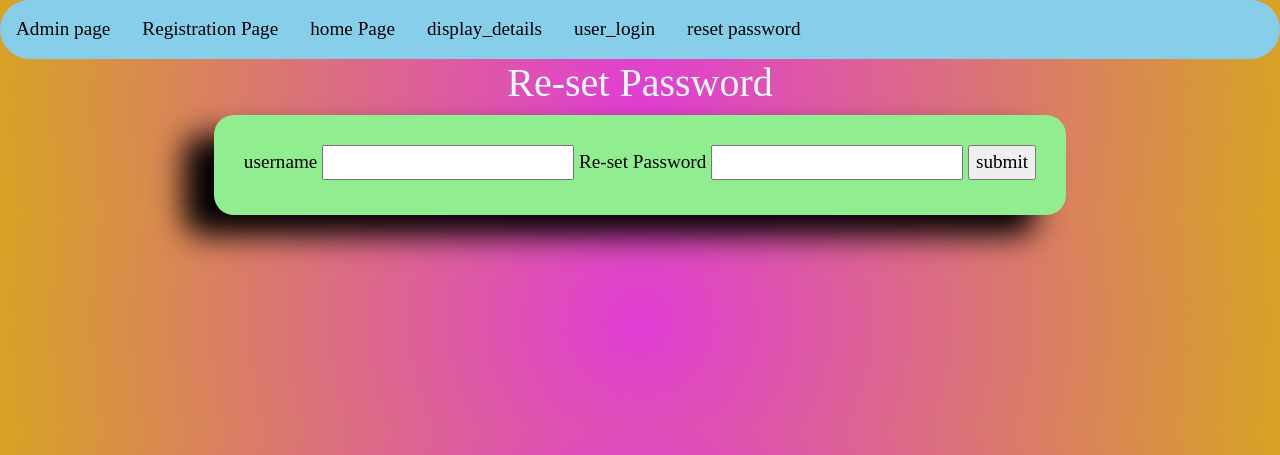
After one commit to narasimhab9959/LoginForm_To_Different_Pages., a Django app: page /reset_password/ in a window 1280 px wide. The commit adds this page. Shown: the top 455 px of the page. Run offline with Django 4.2, Linux system fonts and the light colour scheme.

Commit message:
first commit

```diff
--- a/app/views.py
+++ b/app/views.py
@@ -64,3 +64,48 @@ def user_login(request):
 def user_logout(request):
     logout(request)
     return HttpResponseRedirect(reverse('home'))
+
+
+@login_required
+def display_details(request):
+    username=request.session.get('username')
+    UO=User.objects.get(username=username)
+    PO=Profile.objects.get(username=UO)
+
+    d={'UO':UO,'PO':PO}
+    return render(request,'display_details.html',d)
+
+@login_required
+def Change_Password(request):
+    if request.method == 'POST':
+        PW=request.POST.get('PW')
+        UN=request.session.get('username')
+        UO=User.objects.get(username=UN)
+        UO.set_password(PW)
+        UO.save()
+
+        return HttpResponse('password is updated')
+    return render(request,'Change_Password.html')
+
+
+
+def reset_password(request):
+    if request.method =='POST':
+        un=request.POST.get('un')
+        pw=request.POST.get('pw')
+        rwp=request.POST.get('rwp')
+        LUO=User.objects.filter(username=un)
+        if LUO:
+            if pw==rwp:
+                UO=LUO[0]
+                UO.set_password(pw)
+                UO.save()
+                return HttpResponse('re-set password is success')
+            else:
+                return HttpResponse('not match')
+        else:
+            return HttpResponse('invalid username')
+    return render(request,'reset_password.html')
+
+
+    return render(request,'reset_password.html')
--- a/project46LoginForm_To_Different_Pages/urls.py
+++ b/project46LoginForm_To_Different_Pages/urls.py
@@ -26,4 +26,8 @@ urlpatterns = [
     path('user_login/',user_login,name='user_login'),
     path('user_logout/',user_logout,name='user_logout'),
 
+    path('display_details/',display_details,name='display_details'),
+    path('Change_Password/',Change_Password,name='Change_Password'),
+    path('reset_password/',reset_password,name='reset_password'),
+
 ]+static(settings.MEDIA_URL,document_root=settings.MEDIA_ROOT)
--- a/templates/dummy.html
+++ b/templates/dummy.html
@@ -48,11 +48,16 @@
         <a href="{% url 'registration' %}" class="nav-link  ">Registration Page</a>
         <a href="{% url 'home' %}" class="nav-link  "> home Page</a>
 
+        <a href="{% url 'display_details' %}"class="nav-link">display_details</a>
+
 
         {% if user.is_authenticated %}
-            <a href="{% url 'user_logout' %}"class="nav-link text-white">user_logout</a>
-        {% else %}
-            <a href="{% url 'user_login' %}" class="nav-link text-white">user_login</a>
+            <a href="{% url 'user_logout' %}"class="nav-link ">user_logout</a>
+            <a href="{% url 'Change_Password' %}" class="nav-link">change_password</a>
+
+            {% else %}
+            <a href="{% url 'user_login' %}" class="nav-link ">user_login</a>
+            <a href="{% url 'reset_password' %}" class="nav-link">reset password</a>
         {% endif %}
 
     </nav>
--- /dev/null
+++ b/templates/reset_password.html
@@ -0,0 +1,30 @@
+{% extends 'dummy.html' %}
+
+{% block title %}
+        <h1><title>change_password</title></h1>
+
+{% endblock %}
+
+{% block body_block %}
+
+<center>
+    <h1>Re-set Password</h1>
+    <form method="POST">
+        {% csrf_token %}
+        <tr>
+            <td><label for="un">username</label></td>
+            <td><input type="text" name="un" id="un"></td>
+        </tr>
+        <tr>
+            <td><label for="rpw">Re-set Password</label></td>
+            <td><input type="password" name="password" id="password"></td>
+        </tr>
+        <tr>
+            <td colspan="2px" align="center">
+                <input type="submit" value="submit">
+            </td>
+        </tr>
+    </form>
+</center>
+
+{% endblock %}
```
Also changed, not shown: templates/Change_Password.html (added, +25 -0 lines), templates/display_details.html (added, +29 -0 lines), db.sqlite3.
